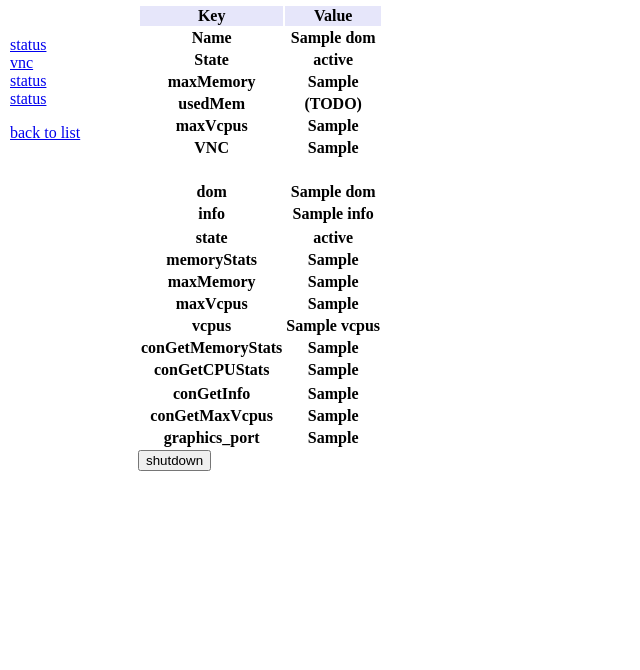
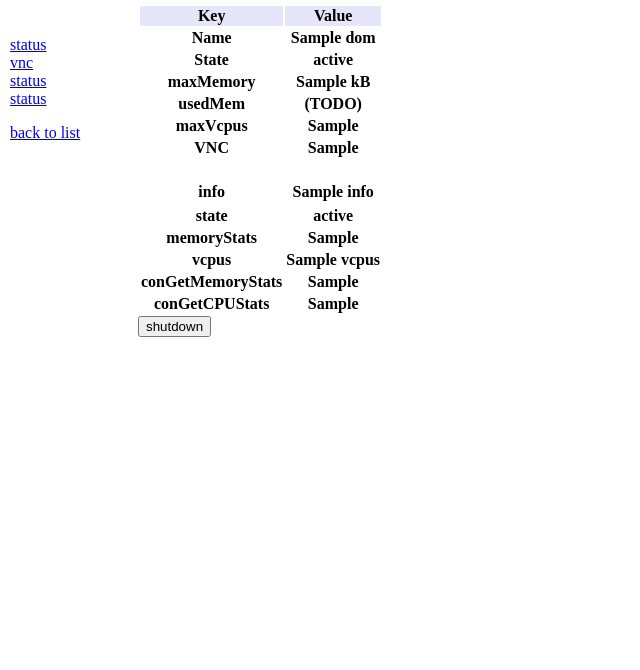
Before and after one commit to amiq11/cloud2014-A2, a Django app: template vmfront/vmmanager/template/vmmanager/status.html in a window 1280 px wide. Shown: the part 80-750 px from the top of the page, without its empty margins (0-640 px from the left). After the commit the page ends 417 px from the top, so only its background shows below. Run offline with Django 3.2, Linux system fonts and the light colour scheme; the template is opened without the code that fills it: most values are stand-ins (such as "Sample title", 1, 10 or a date in 2020); lists and menus that the app fills with data are empty.

Commit message:
役立たなそうな表示とかを整理

```diff
--- a/vmfront/vmmanager/template/vmmanager/status.html
+++ b/vmfront/vmmanager/template/vmmanager/status.html
@@ -31,7 +31,7 @@
   </tr>
   <tr>
     <th>maxMemory</th>
-    <th>{{ maxMemory }}</th>
+    <th>{{ maxMemory }} kB</th>
   </tr>
   <tr>
     <th>usedMem</th>
@@ -47,11 +47,7 @@
   </tr>
 
   <tr> <th> </br> </th> </tr>
-
-  <tr>
-    <th>dom</th>
-    <th>{{ dom }}</th>
-  </tr>
+  <!-- for reference -->
   <tr>
     <th>info</th>
     <th>{{ info }}</th>
@@ -66,14 +62,6 @@
     <th>{{ memoryStats }}</th>
   </tr>
   <tr>
-    <th>maxMemory</th>
-    <th>{{ maxMemory }}</th>
-  </tr>
-  <tr>
-    <th>maxVcpus</th>
-    <th>{{ maxVcpus }}</th>
-  </tr>
-  <tr>
     <th>vcpus</th>
     <th>{{ vcpus }}</th>
   </tr>
@@ -84,19 +72,6 @@
   <tr>
     <th>conGetCPUStats</th>
     <th>{{ conGetCPUStats }}</th>
-  </tr>
-  <tr>
-  <tr>
-    <th>conGetInfo</th>
-    <th>{{ conGetInfo }}</th>
-  </tr>
-  <tr>
-    <th>conGetMaxVcpus</th>
-    <th>{{ conGetMaxVcpus }}</th>
-  </tr>
-  <tr>
-    <th>graphics_port</th>
-    <th>{{ graphics_port }}</th>
   </tr>
  </tbody>
 </table>
--- a/vmfront/vmmanager/views.py
+++ b/vmfront/vmmanager/views.py
@@ -52,8 +52,6 @@ def status(request, vmname):
                                   'vcpus': dom.vcpus(),
                                   'conGetMemoryStats': con.getMemoryStats(0,0),
                                   'conGetCPUStats': con.getCPUStats(0,0),
-                                  'conGetInfo': con.getInfo(),
-                                  'conGetMaxVcpus': con.getMaxVcpus(None),
                                   'graphics_port': parsed.getElementsByTagName('graphics')[0].getAttribute('port')
                               }))
 
```
